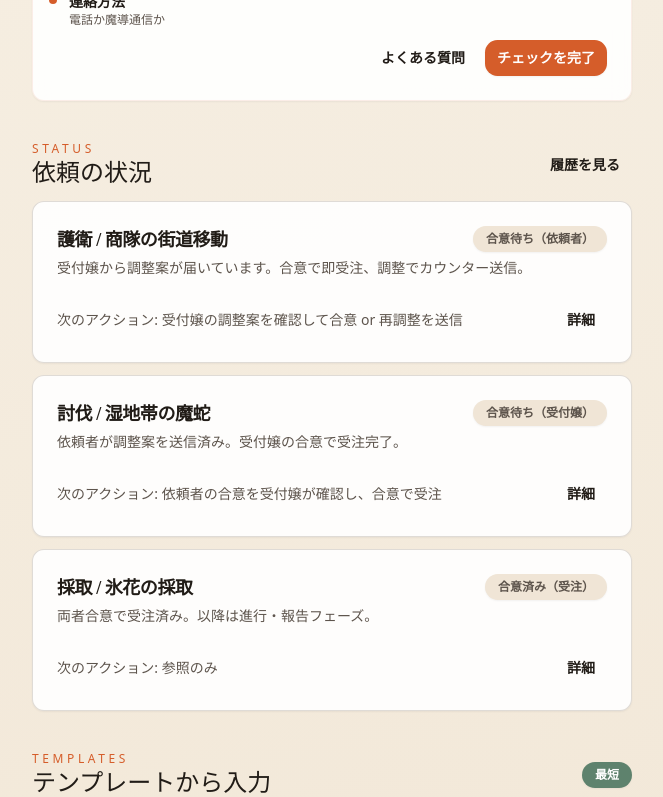
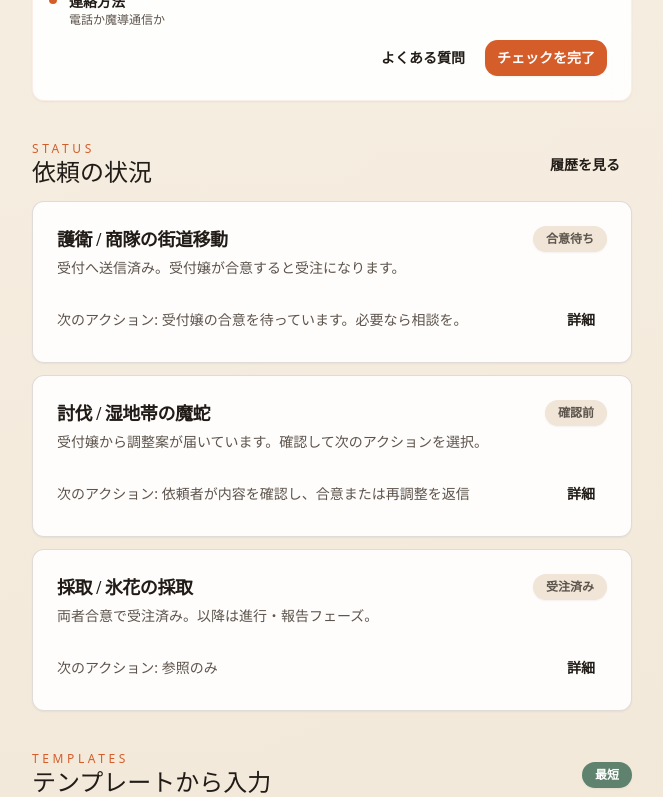
Before and after one commit to kazurego7/isekai-quest-agency, a Next.js app: page / in a window 1280 px wide. Shown: the part 647-1444 px from the top of the page, without its empty margins (308-971 px from the left). Built offline with nearby package versions, Linux system fonts and the light colour scheme.

Commit message:
Align status descriptions across pages

```diff
--- a/app/page.js
+++ b/app/page.js
@@ -26,19 +26,19 @@ const checklist = [
 const activeRequests = [
   {
     title: "護衛 / 商隊の街道移動",
-    status: "合意待ち（依頼者）",
-    next: "受付嬢の調整案を確認して合意 or 再調整を送信",
-    detail: "受付嬢から調整案が届いています。合意で即受注、調整でカウンター送信。",
+    status: "合意待ち",
+    next: "受付嬢の合意を待っています。必要なら相談を。",
+    detail: "受付へ送信済み。受付嬢が合意すると受注になります。",
   },
   {
     title: "討伐 / 湿地帯の魔蛇",
-    status: "合意待ち（受付嬢）",
-    next: "依頼者の合意を受付嬢が確認し、合意で受注",
-    detail: "依頼者が調整案を送信済み。受付嬢の合意で受注完了。",
+    status: "確認前",
+    next: "依頼者が内容を確認し、合意または再調整を返信",
+    detail: "受付嬢から調整案が届いています。確認して次のアクションを選択。",
   },
   {
     title: "採取 / 氷花の採取",
-    status: "合意済み（受注）",
+    status: "受注済み",
     next: "参照のみ",
     detail: "両者合意で受注済み。以降は進行・報告フェーズ。",
   },
--- a/app/requests/[id]/adjust/page.js
+++ b/app/requests/[id]/adjust/page.js
@@ -99,7 +99,9 @@ export default function AdjustPage({ params }) {
           <div>
             <p className="text-xs uppercase tracking-[0.32em] text-primary">Adjust</p>
             <h1 className="font-serif text-2xl">依頼調整（ダミー）</h1>
-            <p className="text-sm text-muted-foreground">送信すると「合意待ち」側に回ります。</p>
+            <p className="text-sm text-muted-foreground">
+              送信すると受付嬢の合意待ちとなり、依頼者は合意済み扱いになります。
+            </p>
           </div>
           <Button size="sm" variant="outline" asChild>
             <Link href={`/requests/${params.id}`}>詳細へ戻る</Link>
@@ -153,7 +155,7 @@ export default function AdjustPage({ params }) {
           <CardHeader>
             <CardTitle className="text-lg">合意ルール（ダミー）</CardTitle>
             <CardDescription>
-              調整を送った側は「合意待ち」相手にボールを渡した状態となり、自分は合意済みとみなされます。
+              調整を送った側は受付嬢の合意待ちとなり、自分（依頼者）は合意済みとみなされます。
             </CardDescription>
           </CardHeader>
         </Card>
--- a/app/requests/page.js
+++ b/app/requests/page.js
@@ -87,10 +87,10 @@ export default function RequestsPage() {
         <Card className="border-none bg-card/90 shadow-sm">
           <CardHeader>
             <CardTitle className="text-lg">依頼を絞り込み</CardTitle>
-            <CardDescription>合意待ち（依頼者 / 受付嬢）やドラフトで切り替えられます。（ダミー）</CardDescription>
+            <CardDescription>下書き / 合意待ち / 確認前 で切り替えられます。（ダミー）</CardDescription>
           </CardHeader>
           <CardFooter className="flex flex-wrap gap-2">
-            {["合意待ち（依頼者）", "合意待ち（受付嬢）", "依頼者ドラフト"].map((label) => (
+            {["下書き", "合意待ち", "確認前"].map((label) => (
               <Button key={label} size="sm" variant="outline">
                 {label}
               </Button>
```
